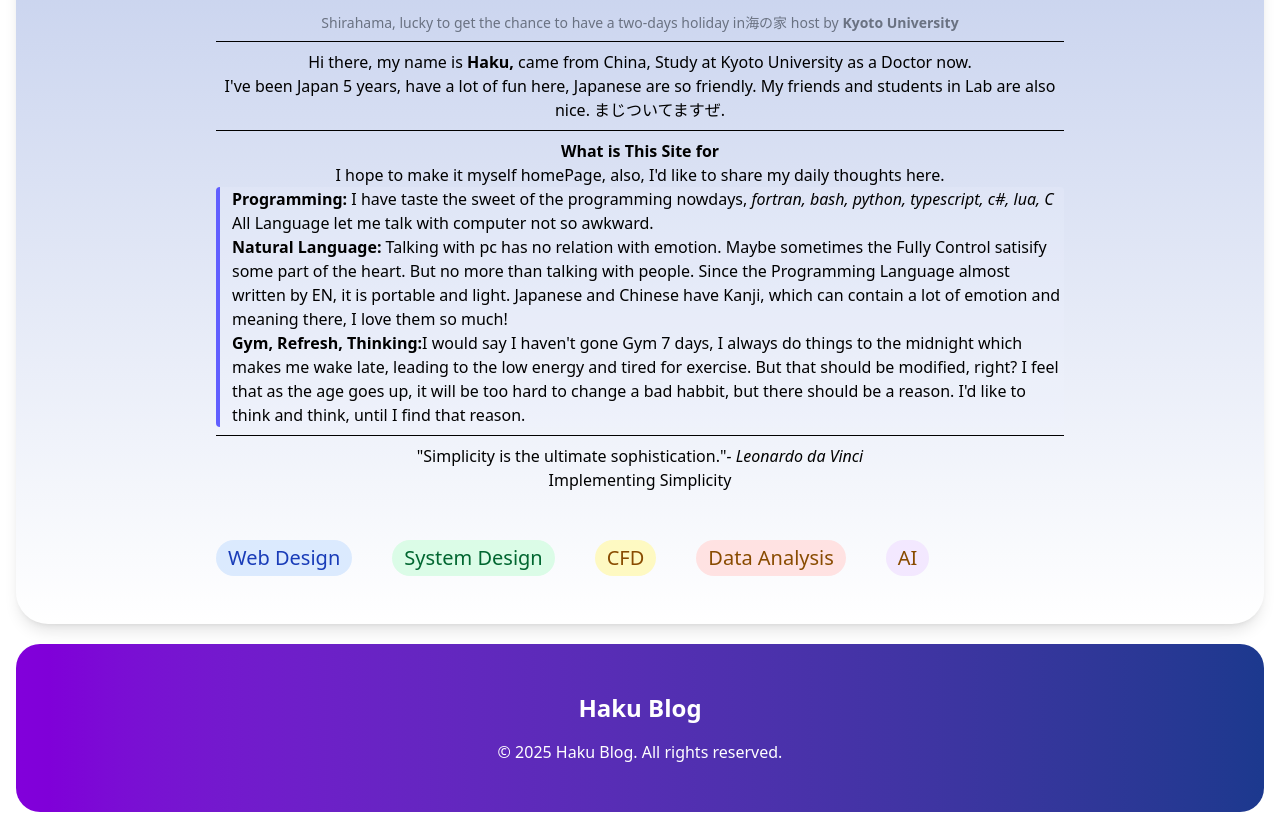
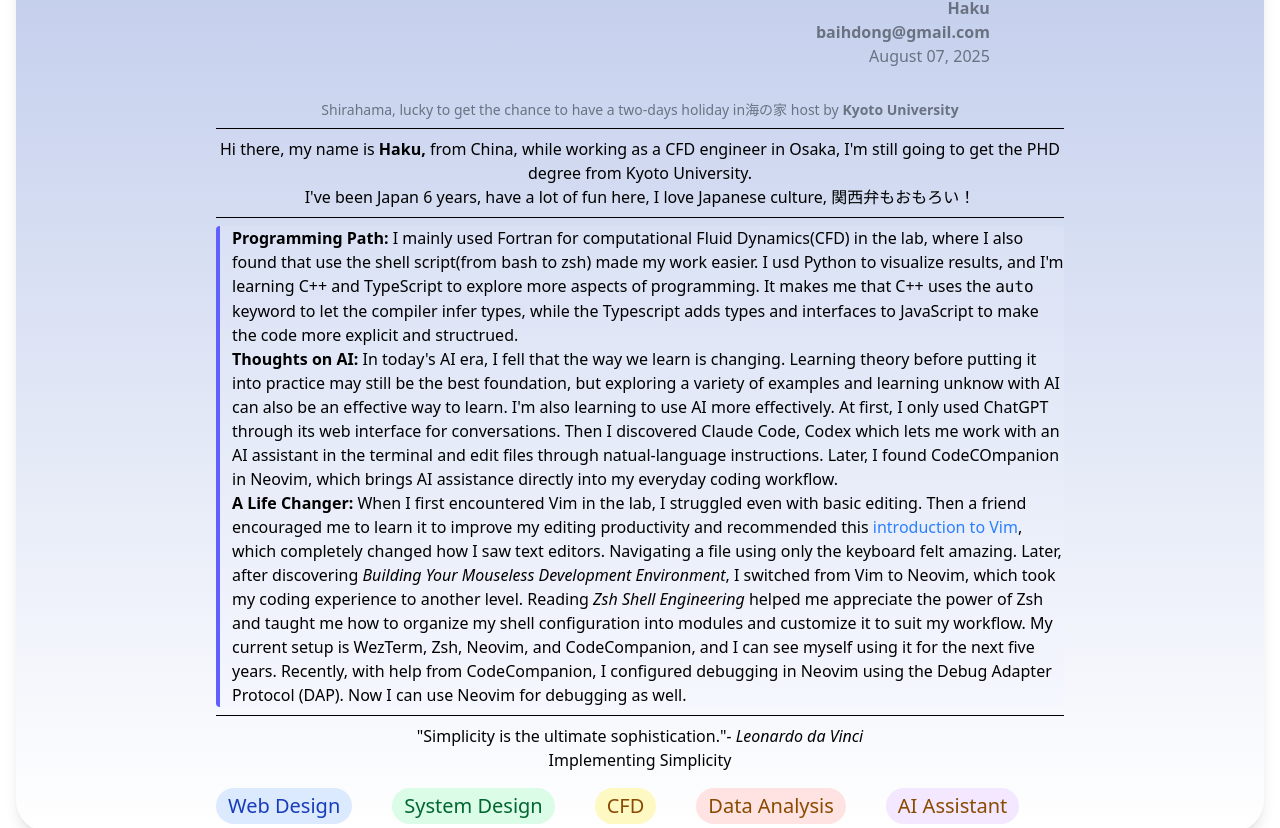
Before and after one commit to Haku2023/Web_Dev_FirstTrial, a React (Vite) app: page /Web_Dev_FirstTrial/about in a window 1280 px wide. Shown: the part 671-1499 px from the top of the page. Built offline with nearby package versions, Linux system fonts and the light colour scheme; a web font is replaced by a local one.

Commit message:
refine(about page) more AI, programming talking

```diff
--- a/src/components/footer.tsx
+++ b/src/components/footer.tsx
@@ -6,7 +6,7 @@
         <div className="text-center">
           <span className="text-2xl font-bold text-white">Haku Blog</span>
           <p className="mt-4 text-white">
-            © 2025 Haku Blog. All rights reserved.
+            © 2026 Haku Blog. All rights reserved.
           </p>
         </div>
       </div>
--- a/src/pages/templates/About.tsx
+++ b/src/pages/templates/About.tsx
@@ -2,13 +2,13 @@
 export default function About() {
   return (
     <div className="bg-gradient-to-b from-profile-up/80 to-profile-down/80 rounded-4xl">
-      <main className="py-8 md:py-12">
+      <main className="py-2 md:py-2">
         <div className="max-w-4xl mx-auto px-6">
           <article>
             <header className="mb-8">
               <div className="flex flex-col items-center text-gray-500">
                 <img
-                  className="aspect-auto rounded-full mr-4"
+                  className="w-80 aspect-[3/4] rounded-full mr-1"
                   src={selfImg}
                   alt="Haku"
                 />
@@ -33,53 +33,77 @@
 
             <div className="flex flex-col text-black ">
               <p>
-                Hi there, my name is <strong>Haku,</strong> came from China,
-                Study at Kyoto University as a Doctor now.
+                Hi there, my name is <strong>Haku,</strong> from China, while
+                working as a CFD engineer in Osaka, I'm still going to get the
+                PHD degree from Kyoto University.
               </p>
               <p>
-                I've been Japan 5 years, have a lot of fun here, Japanese are so
-                friendly. My friends and students in Lab are also nice.
-                まじついてますぜ.
+                I've been Japan 6 years, have a lot of fun here, I love Japanese
+                culture, 関西弁もおもろい！
               </p>
               <hr className="border-black my-2" />
-
-              <h2 className="font-extrabold">What is This Site for </h2>
-              <p>
-                I hope to make it myself homePage, also, I'd like to share my
-                daily thoughts here.
-              </p>
               <ul className="text-left">
                 <blockquote className="border-l-4 border-l-indigo-500 pl-3 bg-indigo-50/20 rounded">
                   <li>
                     <p>
-                      <strong>Programming: </strong> I have taste the sweet of
-                      the programming nowdays,{" "}
-                      <em>fortran, bash, python, typescript, c#, lua, C</em> All
-                      Language let me talk with computer not so awkward.
+                      <strong>Programming Path: </strong> I mainly used Fortran
+                      for computational Fluid Dynamics(CFD) in the lab, where I
+                      also found that use the shell script(from bash to zsh)
+                      made my work easier. I usd Python to visualize results,
+                      and I'm learning C++ and TypeScript to explore more
+                      aspects of programming. It makes me that C++ uses the{" "}
+                      <code>auto</code> keyword to let the compiler infer types,
+                      while the Typescript adds types and interfaces to
+                      JavaScript to make the code more explicit and structrued.
                     </p>
-                  </li>
-                  <li>
-                    <p>
-                      <strong>Natural Language: </strong> Talking with pc has no
-                      relation with emotion. Maybe sometimes the Fully Control
-                      satisify some part of the heart. But no more than talking
-                      with people. Since the Programming Language almost written
-                      by EN, it is portable and light. Japanese and Chinese have
-                      Kanji, which can contain a lot of emotion and meaning
-                      there, I love them so much!
-                    </p>
-                  </li>
-                  <li>
-                    <p>
-                      <strong>Gym, Refresh, Thinking:</strong>I would say I
-                      haven't gone Gym 7 days, I always do things to the
-                      midnight which makes me wake late, leading to the low
-                      energy and tired for exercise. But that should be
-                      modified, right? I feel that as the age goes up, it will
-                      be too hard to change a bad habbit, but there should be a
-                      reason. I'd like to think and think, until I find that
-                      reason.
-                    </p>
+                    <li>
+                      <p>
+                        <strong>Thoughts on AI: </strong> In today's AI era, I
+                        fell that the way we learn is changing. Learning theory
+                        before putting it into practice may still be the best
+                        foundation, but exploring a variety of examples and
+                        learning unknow with AI can also be an effective way to
+                        learn. I'm also learning to use AI more effectively. At
+                        first, I only used ChatGPT through its web interface for
+                        conversations. Then I discovered Claude Code, Codex
+                        which lets me work with an AI assistant in the terminal
+                        and edit files through natual-language instructions.
+                        Later, I found CodeCOmpanion in Neovim, which brings AI
+                        assistance directly into my everyday coding workflow.
+                      </p>
+                      <p>
+                        <strong>A Life Changer: </strong>
+                        When I first encountered Vim in the lab, I struggled
+                        even with basic editing. Then a friend encouraged me to
+                        learn it to improve my editing productivity and
+                        recommended this{" "}
+                        <a
+                          href="https://missing.csail.mit.edu/2020/editors/"
+                          target="_blank"
+                          rel="noopener noreferrer"
+                          className="text-blue-500 hover:underline"
+                        >
+                          introduction to Vim
+                        </a>
+                        , which completely changed how I saw text editors.
+                        Navigating a file using only the keyboard felt amazing.
+                        Later, after discovering{" "}
+                        <cite>
+                          Building Your Mouseless Development Environment
+                        </cite>
+                        , I switched from Vim to Neovim, which took my coding
+                        experience to another level. Reading{" "}
+                        <cite>Zsh Shell Engineering</cite> helped me appreciate
+                        the power of Zsh and taught me how to organize my shell
+                        configuration into modules and customize it to suit my
+                        workflow. My current setup is WezTerm, Zsh, Neovim, and
+                        CodeCompanion, and I can see myself using it for the
+                        next five years. Recently, with help from CodeCompanion,
+                        I configured debugging in Neovim using the Debug Adapter
+                        Protocol (DAP). Now I can use Neovim for debugging as
+                        well.
+                      </p>
+                    </li>
                   </li>
                 </blockquote>
               </ul>
@@ -96,7 +120,7 @@
               <p></p>
             </div>
 
-            <div className="mt-12">
+            <div className="mt-4">
               <div className="flex flex-wrap gap-10">
                 <span className="bg-blue-100 text-blue-800 text-xl font-medium px-3 py-1 rounded-4xl">
                   Web Design
@@ -111,7 +135,7 @@
                   Data Analysis
                 </span>
                 <span className="bg-purple-100 text-yellow-800 text-xl font-medium px-3 py-1 rounded-full">
-                  AI
+                  AI Assistant
                 </span>
               </div>
             </div>
```
